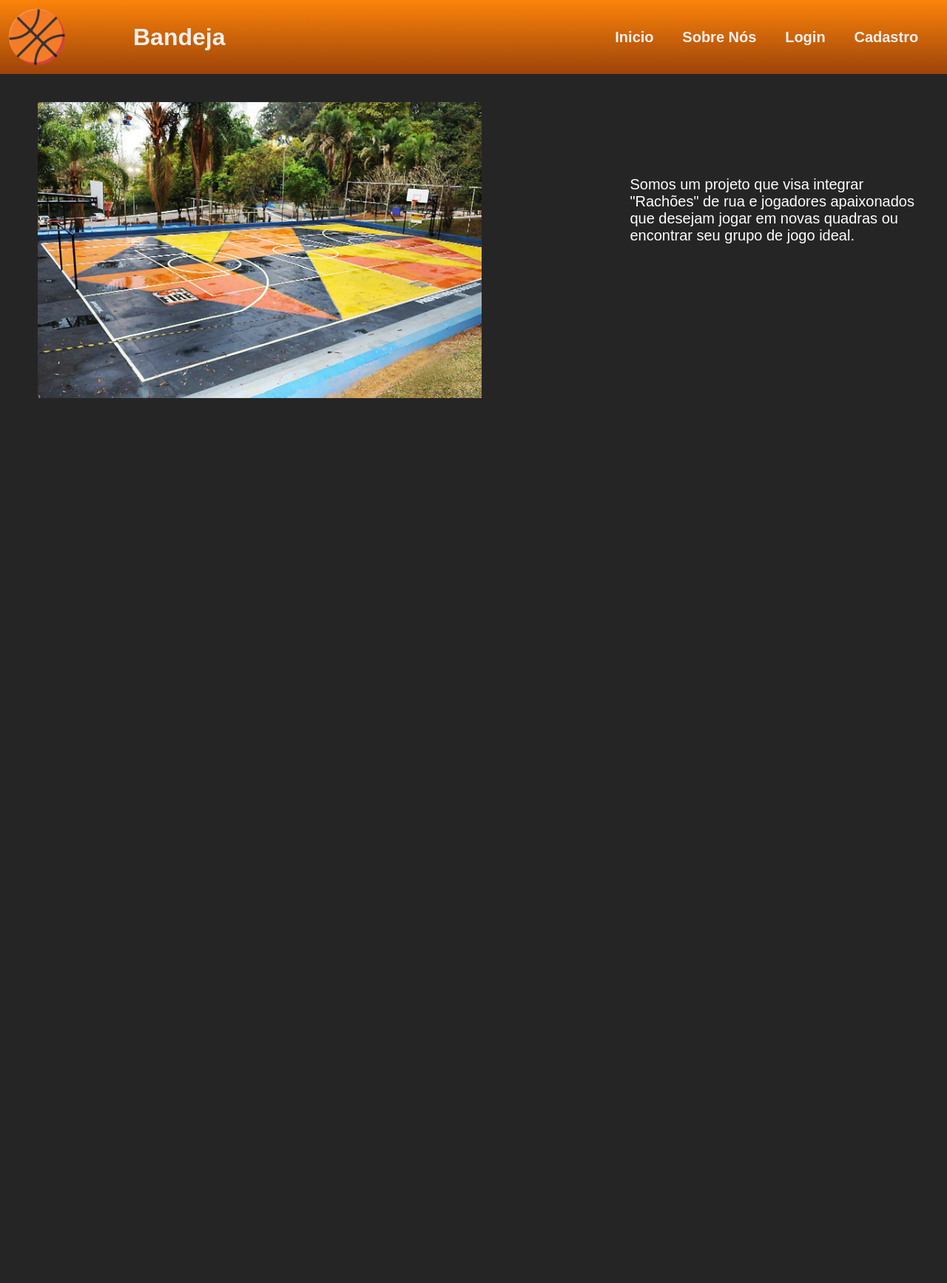
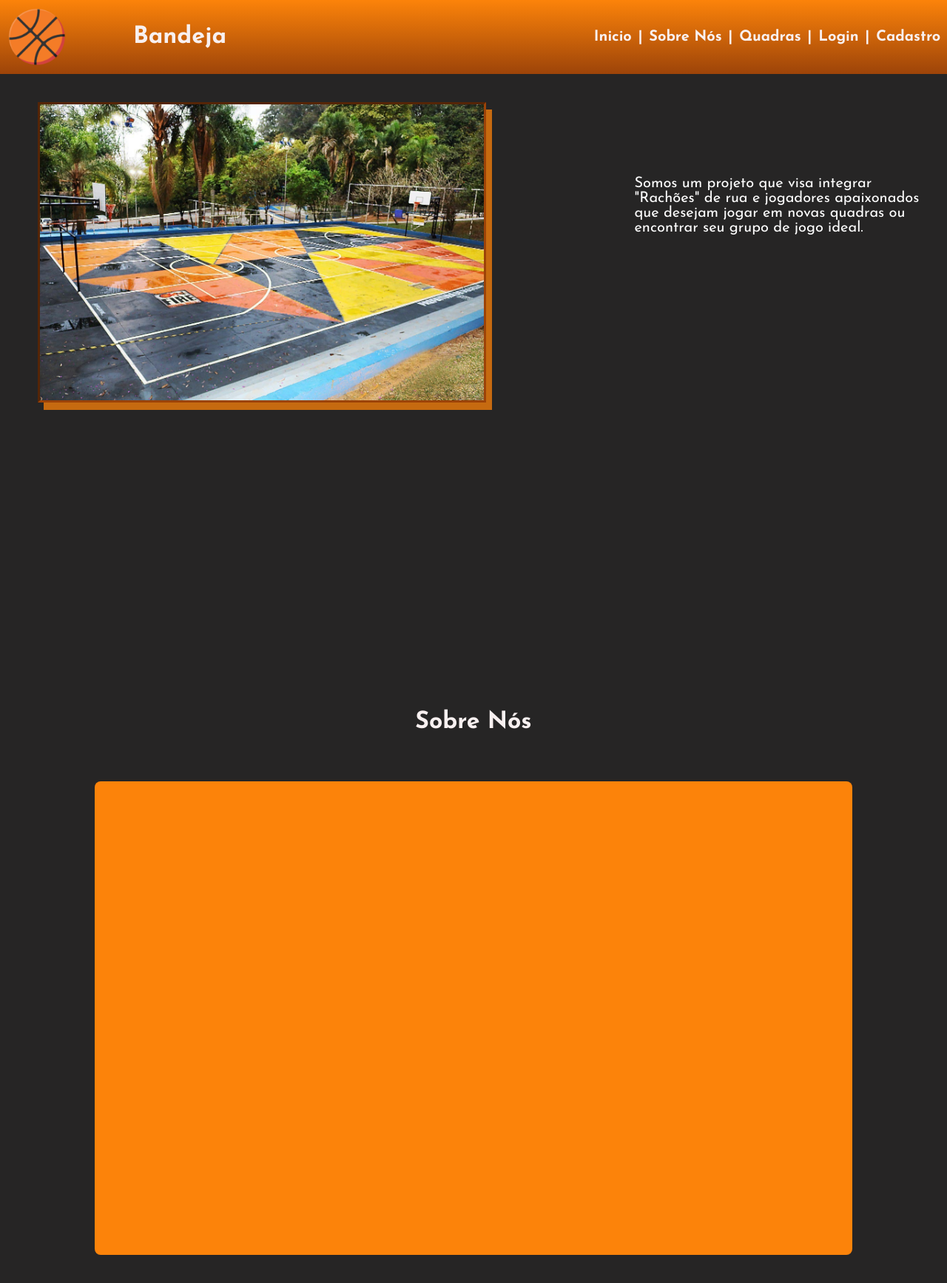
Before and after one commit to Projeto-individual-Joao-Pedro-Noleto/site-individual, a plain HTML site: page html/index.html in a window 1280 px wide. Shown: the top 1734 px of the page at 74% size. Before the commit the page ends 938 px from the top, so only its background shows below. Drawn offline with Linux system fonts and the light colour scheme.

Commit message:
Começei a tela login, e alterei pequenas coisas no css do index e login

```diff
--- /dev/null
+++ b/html/css/login.css
@@ -0,0 +1,84 @@
+@import url('https://fonts.googleapis.com/css2?family=Josefin+Sans&display=swap');
+@import url('https://fonts.googleapis.com/css2?family=Josefin+Sans:wght@700&display=swap');
+
+*{
+    font-family:'Josefin Sans', sans-serif;
+  }
+
+
+body{
+    background-image: url('../imgs/lebron.gif');
+    background-size: cover;
+    margin: 0;
+    padding: 0;
+    background-repeat: no-repeat;
+    height: 100vh;
+    width: 100vw;
+
+
+
+
+}
+
+.div_login{
+    width: 100%;
+    height: 100%;
+    display: flex;
+    align-items: center;
+    justify-content: flex-start;
+
+}
+
+#login{
+
+}
+
+.div_form{
+    display: flex;
+    width: 25vw;
+    height: 70vh;
+    background-color: #fc830adc;
+    margin: auto;
+    border-radius: 12px;
+    box-shadow: 8px 8px rgba(128, 128, 128, 0.89);
+    flex-direction: column;
+    justify-content: center;
+    align-items: center;
+    justify-content: space-evenly;
+}
+
+input {
+    border-style: none;
+    background-color: #f2f2f2;
+    color: #252525;
+    width: 70%;
+    height: 30px;
+    display: flex;
+    border-bottom: #252525 2px outset;
+    font-weight: bold;
+    font-size: 18px;
+    outline: 0;
+    border-style: none;
+    border-radius: 8px;
+
+  }
+
+  input::placeholder{
+    font-weight: bold;
+    font-family: 'Josefin Sans', sans-serif;
+    color: #252525;
+    font-size: 20px ;
+}
+
+.btn_login{
+    margin-top: 40px;
+    width: 90px;
+    height: 35px;
+    border-radius: 8px;
+    border-style: none;
+    box-shadow: 5px 4px rgba(128, 128, 128, 0.89);
+    font-family:'Josefin Sans', sans-serif;
+    font-weight: 600;
+    font-size: 16px;
+    color: #252525;
+    text-align: center;
--- a/html/css/style.css
+++ b/html/css/style.css
@@ -0,0 +1,115 @@
+@import url('https://fonts.googleapis.com/css2?family=Josefin+Sans&display=swap');
+@import url('https://fonts.googleapis.com/css2?family=Josefin+Sans:wght@700&display=swap');
+
+*{
+    font-family:'Josefin Sans', sans-serif;
+  }
+
+
+body{
+    margin: 0;
+    padding: 0;
+    font-family:Arial, Helvetica, sans-serif;
+    background-color: #262525;
+}
+.header{
+
+    color: #f8f0f0;
+     background:linear-gradient(180deg, #FC830A 0%, rgba(177, 73, 4, 0.856) 100%);
+
+}
+.container{
+    display: flex;
+    width: 100%;
+    margin: auto;
+    align-items: center;
+}
+
+.container h1{
+    margin-left: 80px;
+    justify-content: flex-start;
+}
+
+.img_bola_menu{
+    display: flex;
+    justify-content: flex-start;
+    width: 100px;
+
+}
+
+.navbar{
+    display: flex;
+    list-style: none;
+    width: 600px;
+    justify-content: space-evenly;
+    align-items: center ;
+
+    font-weight: bold;
+    margin-left: 35%;
+}
+
+
+.navbar a{
+    color: #f8f0f0;
+    text-decoration: none;
+    font-size: 20px;
+}
+
+/*
+
+Inicio
+
+*/
+
+.banner{
+width: 100%;
+height: 800px;
+}
+.container_inicio{
+    width: 100%;
+    height: 500px;
+    display: flex;
+    margin-left: 4%;
+    margin-top: 3%;
+}
+
+.imagem_inicio{
+
+    height: 400px;
+    box-shadow: 8px 10px #fc830abe;
+    border: 3.5px rgba(177, 73, 4, 0.856) inset;
+}
+
+.texto_incio{
+    color: white;
+    width: 400px;
+    margin-bottom: 100px;
+    margin-left:200px ;
+    margin-top: 100px;
+    font-size: 20px;
+
+}
+
+/*
+            Sobre nos
+*/
+
+.sobre_nos{
+    height: 100vh;
+    background-color: #262525;
+
+}
+
+.sobre_nos h1{
+    color: #f8f0f0;
+    display: flex;
+    justify-content: center;
+}
+
+.container_sobre{
+    margin: 5% 10% ;
+    background-color: #fc830a;
+    width: 80%;
+    height: 80%;
+    border-radius: 8px;
+}
--- a/html/index.html
+++ b/html/index.html
@@ -6,7 +6,7 @@
     <meta name="viewport" content="width=device-width, initial-scale=1.0">
     <title> Racha </title>
 
-    <link rel="stylesheet" href="style.css">
+    <link rel="stylesheet" href="../html/css/style.css">
     <link rel="shortcut icon" href="imgs/icone_bola.ico" type="image/x-icon">
 </head>
 <body>
@@ -18,12 +18,27 @@
                 <li class="agora">
                    <a href="" target="blank">Inicio</a>
                 </li>
+                    <li>
+                        <a href="" target="blank">| </a>
+                    </li>
                 <li>
                     <a href="" target="blank">Sobre Nós</a>
                 </li>
+                     <li>
+                         <a href="" target="blank">| </a>
+                    </li>
+                <li>
+                    <a href="" target="blank">Quadras </a>
+                </li>
+                    <li>
+                        <a href="" target="blank">| </a>
+                    </li>
                 <li>
                     <a href="" target="blank">Login </a>
                 </li>
+                    <li>
+                        <a href="" target="blank">| </a>
+                    </li>
                 <li><a href="" target="blank">Cadastro </a>
                 </li>
             </ul>
@@ -41,6 +56,14 @@
 
         </div>
 
-           <!--  como funciona  -->
+           <!--  Sobre nós  -->
+
+        <div class="sobre_nos">
+                <h1>Sobre Nós</h1>
+            <div class="container_sobre">
+
+            </div>
+
+        </div>
 </body>
 </html>
--- a/html/style.css
+++ /dev/null
@@ -1,81 +0,0 @@
-body{
-    margin: 0;
-    padding: 0;
-    font-family:Arial, Helvetica, sans-serif;
-    background-color: #262525;
-}
-.header{
-
-    color: #f8f0f0;
-     background:linear-gradient(180deg, #FC830A 0%, rgba(177, 73, 4, 0.856) 100%);
-
-}
-.container{
-    display: flex;
-    width: 100%;
-    margin: auto;
-    align-items: center;
-}
-
-.container h1{
-    margin-left: 80px;
-    justify-content: flex-start;
-}
-
-.img_bola_menu{
-    display: flex;
-    justify-content: flex-start;
-    width: 100px;
-
-}
-
-.navbar{
-    display: flex;
-    list-style: none;
-    width: 600px;
-    justify-content: space-evenly;
-    align-items: center ;
-
-    font-weight: bold;
-    margin-left: 35%;
-}
-
-
-.navbar a{
-    color: #f8f0f0;
-    text-decoration: none;
-    font-size: 20px;
-}
-
-/*
-
-Inicio
-
-*/
-
-.banner{
-width: 100%;
-height: 800px;
-}
-.container_inicio{
-    width: 100%;
-    height: 500px;
-    display: flex;
-    margin-left: 4%;
-    margin-top: 3%;
-}
-
-.imagem_inicio{
-
-    height: 400px;
-}
-
-.texto_incio{
-    color: white;
-    width: 400px;
-    margin-bottom: 100px;
-    margin-left:200px ;
-    margin-top: 100px;
-    font-size: 20px;
-
-}
```
Also changed, not shown: html/login.html (added, +23 -0 lines), html/imgs/lebron.gif (added), 2 other files.
